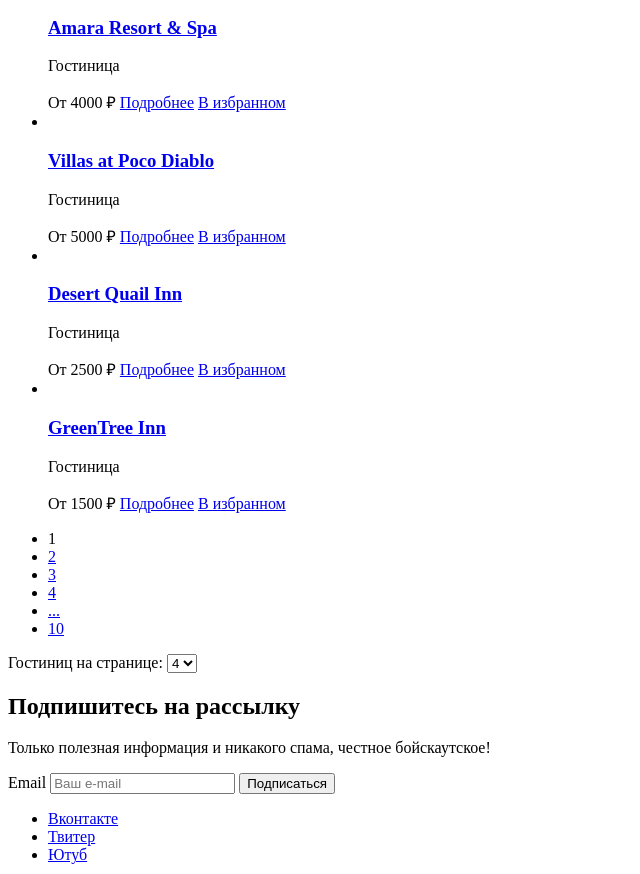
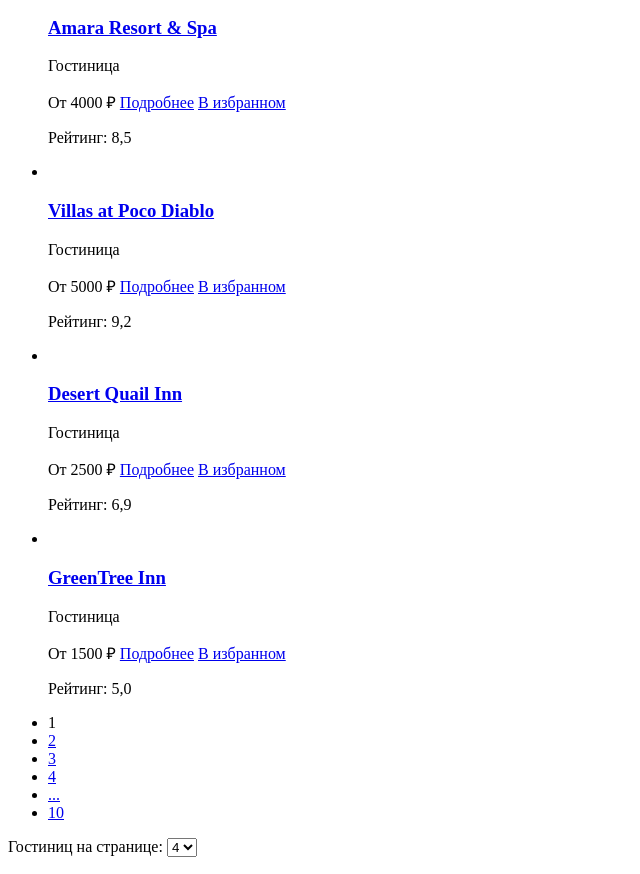
Before and after one commit to htmlacademy-htmlcss/1027921-sedona-34, a plain HTML site: page catalog.html in a window 1280 px wide. Shown: the part 680-1554 px from the top of the page, without its empty margins (0-640 px from the left). Drawn offline with Linux system fonts and the light colour scheme.

Commit message:
Кое что поправила. Но немного запуталась с рейтингом и звёздочками. Не понимаю, как звездочки будем вставлять. Вроде это декоративное изображение. И делается в css

```diff
--- a/catalog.html
+++ b/catalog.html
@@ -137,6 +137,7 @@
               <span class="product-card">От 4000 ₽</span>
               <a class="button-all button" href="#">Подробнее</a>
               <a class="button-all-all button" href="#">В избранном</a>
+              <p class="rating">Рейтинг: 8,5</p>
             </li>
               <li class="product-card">
                 <a class="product-card-link" href="product.html">
@@ -147,6 +148,7 @@
                 <span class="product-card">От 5000 ₽</span>
                 <a class="button-all button" href="#">Подробнее</a>
                 <a class="button-all-all button" href="#">В избранном</a>
+                <p class="rating">Рейтинг: 9,2</p>
               </li>
               <li class="product-card">
                 <a class="product-card-link" href="product.html">
@@ -157,6 +159,7 @@
                 <span class="product-card">От 2500 ₽</span>
                 <a class="button-all button" href="#">Подробнее</a>
                 <a class="button-all-all button" href="#">В избранном</a>
+                <p class="rating">Рейтинг: 6,9</p>
               </li>
               <li class="product-card">
                 <a class="product-card-link" href="product.html">
@@ -167,6 +170,7 @@
                 <span class="product-card">От 1500 ₽</span>
                 <a class="button-all button" href="#">Подробнее</a>
                 <a class="button-all-all button" href="#">В избранном</a>
+                <p class="rating">Рейтинг: 5,0</p>
               </li>
           </ul>
 
```
